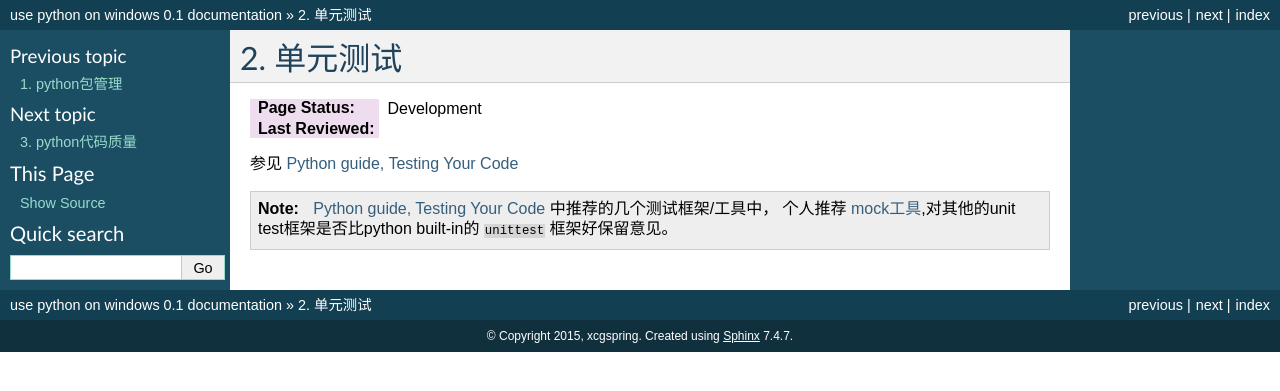
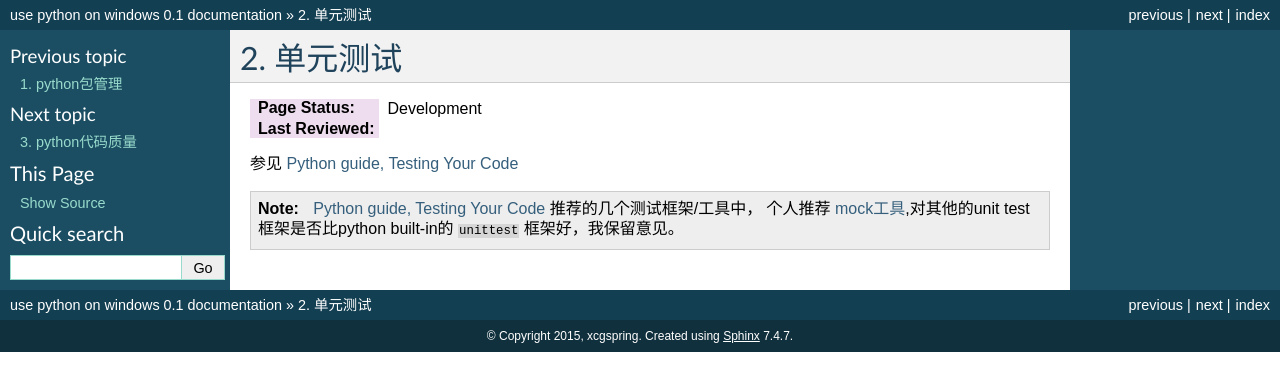
Before and after one commit to xcgspring/use_python, a Sphinx documentation site: the page built from source/unit_test.rst, in a window 1280 px wide. Shown: the top 391 px of the page. Built offline with Sphinx 7.4.7, drawn with Linux system fonts in a browser that asks for light colours; pages that are not in the unit, such as notebooks, are missing from menus.

Commit message:
Fix some typos
Signed-off-by: xcgspring <xcgspring@163.com>

```diff
--- a/source/code_quality_check.rst
+++ b/source/code_quality_check.rst
@@ -35,7 +35,7 @@ python编码检查工具
     `pylint <https://pypi.python.org/pypi/pylint>`_ 的默认设置有时候太严格了，我们可以通过创建pylint的configure文件来声明我们需要enable/disable哪些规则
 
     1. 首先，我们生成一份sample configure文件， ``pylint --generate-rcfile sample_config``
-    2. 在文件中找到 ``[MESSAGES CONTROL]`` 段，设置 ``enable=`` ``disable=`` 为需要打开/关闭的规则，规则列表见 `http://docs.pylint.org/features.html#pylint-checkers-options-and-switches`
+    2. 在文件中找到 ``[MESSAGES CONTROL]`` 段，设置 ``enable=`` ``disable=`` 为需要打开/关闭的规则，规则列表见 `pylint-checkers-options-and-switches <http://docs.pylint.org/features.html#pylint-checkers-options-and-switches>`_
     3. configure文件需要放到合适的位置， 当前文件夹下的 *pylintrc* 文件 > 环境变量 `PYLINTRC` 指明的文件 > 用户目录下的 *.pylintrc* 文件 > */etc/pylintrc*
 
 `landscape <https://landscape.io/>`_
@@ -43,4 +43,4 @@ python编码检查工具
 
 一个python代码质量检查网站，对于开源工程是免费的。如果你的工程是一个host在GitHub上的开源的python工程，这个网站是一个很好的代码质量检查工具。
 
-参考它的文档： `https://docs.landscape.io/#`
+参考它的文档： `landscape文档 <https://docs.landscape.io/#>`_
--- a/source/index.rst
+++ b/source/index.rst
@@ -9,7 +9,7 @@ Welcome to use python documentation!
 Contents:
 
 .. toctree::
-   :maxdepth: 1
+   :maxdepth: 2
    :numbered:
 
    package_management
--- a/source/unit_test.rst
+++ b/source/unit_test.rst
@@ -11,5 +11,5 @@
 
 .. note::
 
-    `Python guide, Testing Your Code <http://docs.python-guide.org/en/latest/writing/tests/>`_ 中推荐的几个测试框架/工具中，
-    个人推荐 `mock工具 <http://www.voidspace.org.uk/python/mock/>`_,对其他的unit test框架是否比python built-in的 ``unittest`` 框架好保留意见。
+    `Python guide, Testing Your Code <http://docs.python-guide.org/en/latest/writing/tests/>`_ 推荐的几个测试框架/工具中，
+    个人推荐 `mock工具 <http://www.voidspace.org.uk/python/mock/>`_,对其他的unit test框架是否比python built-in的 ``unittest`` 框架好，我保留意见。
```
